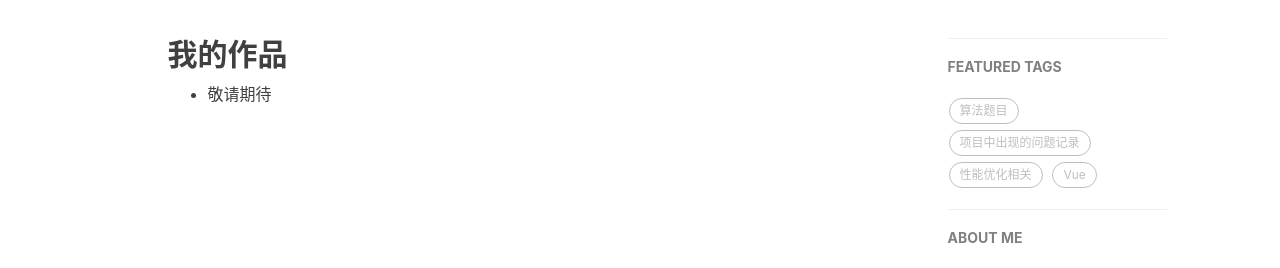
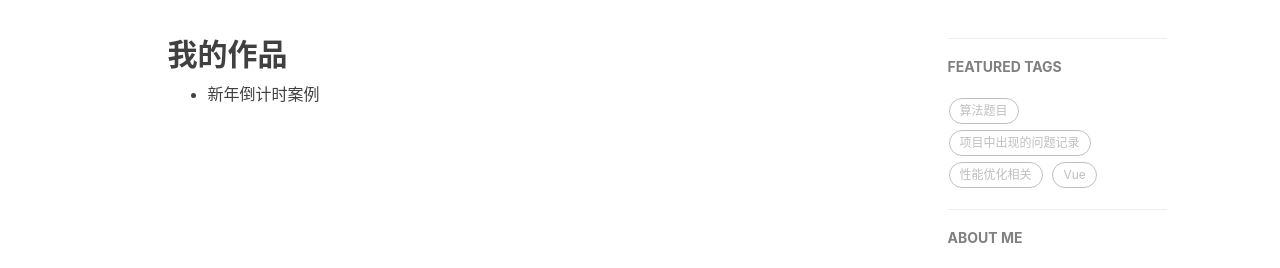
Before and after one commit to liou666/liou666.github.io, a Jekyll site: the page built from nav/resourse.md, in a window 1280 px wide. Shown: the part 420-688 px from the top of the page. Built offline with Jekyll 4.4.1, drawn with Linux system fonts in a browser that asks for light colours; nearby versions of some CDN libraries; our own code applies the rules of GitHub Pages for plain Markdown files; comment, search, counter and statistics services are not loaded.

Commit message:
添加作品衔接

```diff
--- a/nav/resourse.md
+++ b/nav/resourse.md
@@ -8,4 +8,4 @@ description: 初见惊艳，再见依然
 
 ## 我的作品
 
-- 敬请期待
+- [新年倒计时案例](http://www.xinqijiali.design)
```
